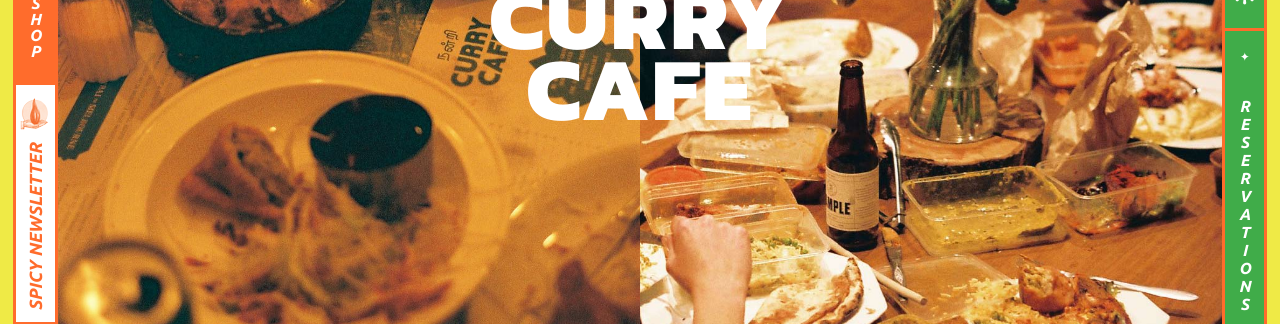
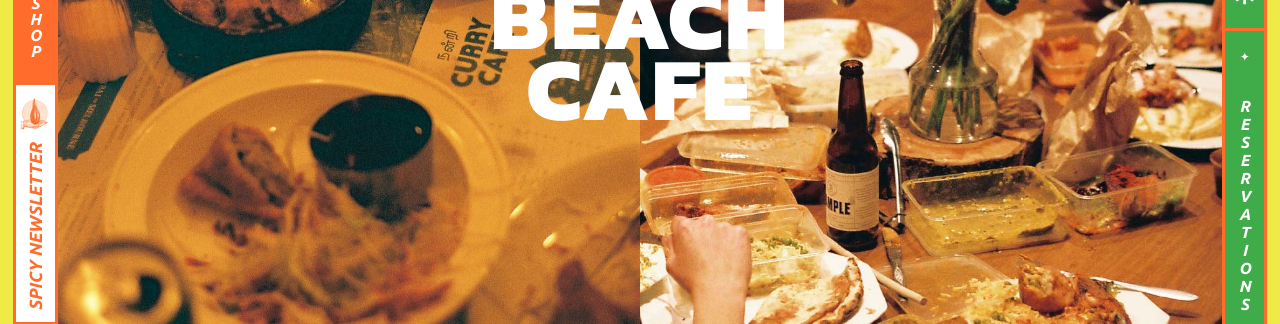
Before and after one commit to Clary0122/cafe-test-cs, a plain HTML site: page webpage/index.html in a window 1280 px wide. Shown: the part 369-693 px from the top of the page. Drawn offline with nearby package versions, Linux system fonts and the light colour scheme; a web font is replaced by a local one.

Commit message:
Update index.html

```diff
--- a/webpage/index.html
+++ b/webpage/index.html
@@ -50,7 +50,7 @@
       <div class="title">
         <p>धन्यवाद</p>
         <ul>
-          <li>CURRY</li>
+          <li>BEACH</li>
           <li>CAFE</li>
         </ul>
       </div>
```
